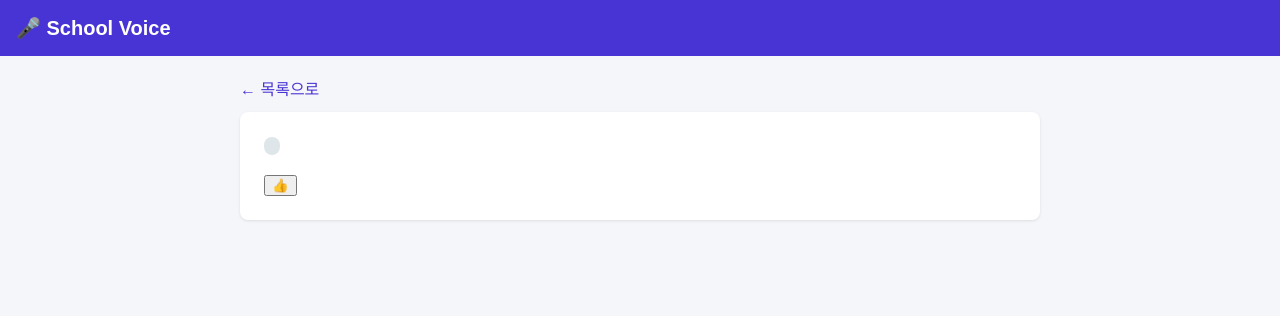
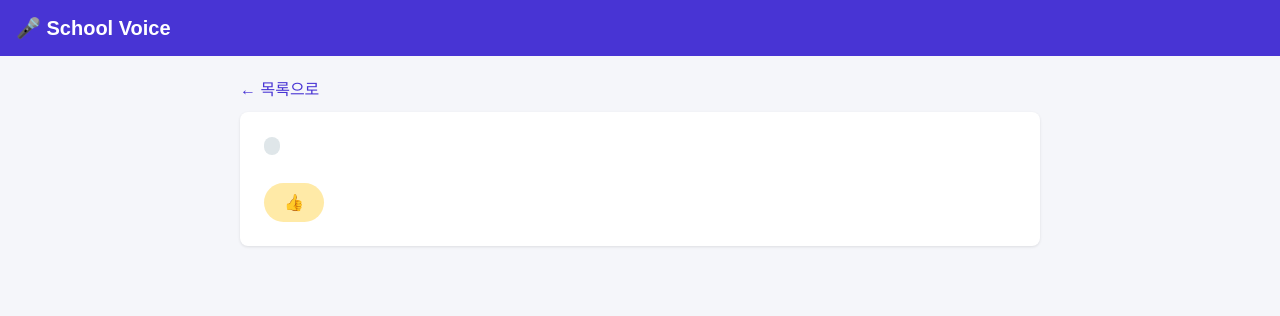
Before and after one commit to james200858-ux/school-voice, a Flask app: page /opinion/1 in a window 1280 px wide. Shown: the top 316 px of the page. Run offline with Flask 3, Linux system fonts and the light colour scheme; data that the repository does not hold is empty.

Commit message:
Update style.css

```diff
--- a/static/style.css
+++ b/static/style.css
@@ -125,3 +125,17 @@ body {
 .detail-card .likes {
     font-size: 18px;
 }
+
+.like-btn {
+    background-color: #ffeaa7;
+    border: none;
+    padding: 10px 20px;
+    border-radius: 20px;
+    font-size: 16px;
+    cursor: pointer;
+    margin-top: 8px;
+}
+
+.like-btn:hover {
+    background-color: #fdcb6e;
+}
```
